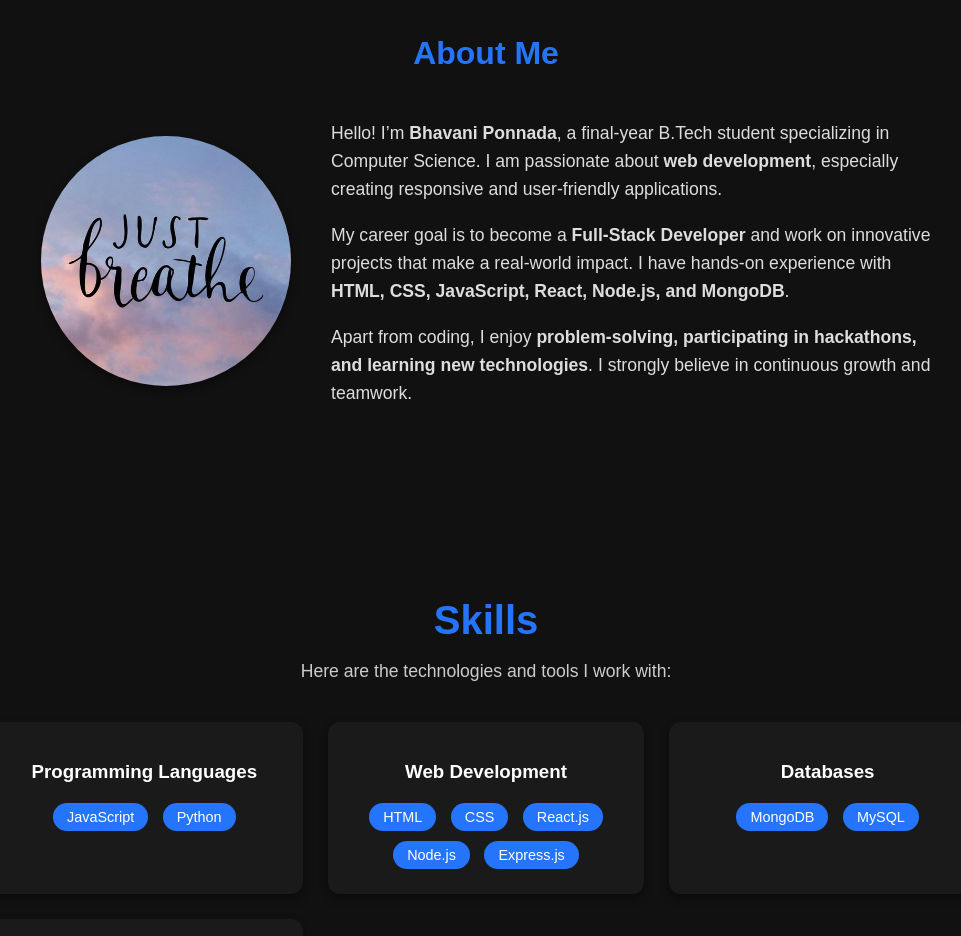
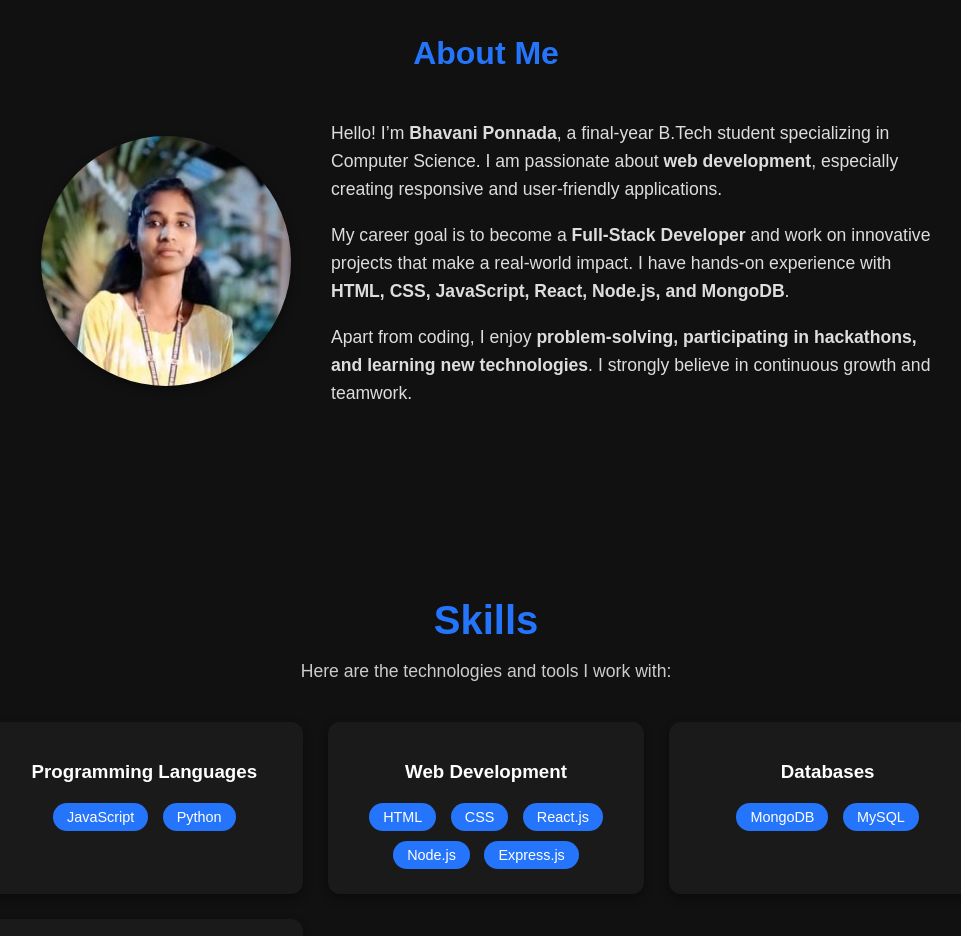
Before and after one commit to bhavani2105/My_Portfolio, a plain HTML site: page index.html in a window 1280 px wide. Shown: the part 960-1896 px from the top of the page, without its empty margins (154-1115 px from the left). Drawn offline with Linux system fonts and the light colour scheme.

Commit message:
add about image

```diff
--- a/index.html
+++ b/index.html
@@ -50,7 +50,7 @@
 
     <!-- Photo -->
     <div class="about-photo">
-      <img src="about.jpg" alt="Bhavani Ponnada Photo">
+      <img src="about1.jpg" alt="Bhavani Ponnada Photo">
     </div>
 
     <!-- Content -->
```
Also changed, not shown: about.jpg (deleted), about1.jpg (added).
